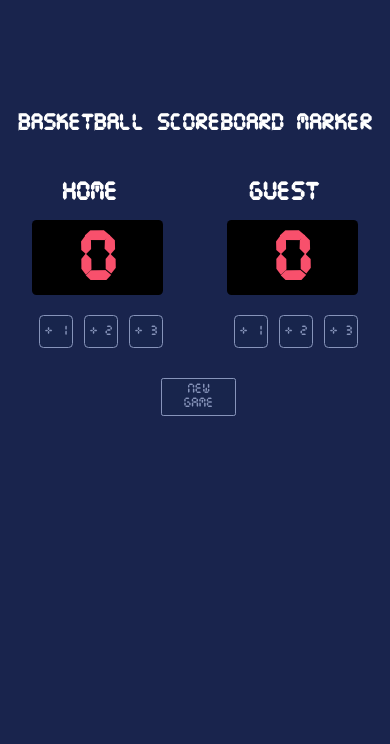
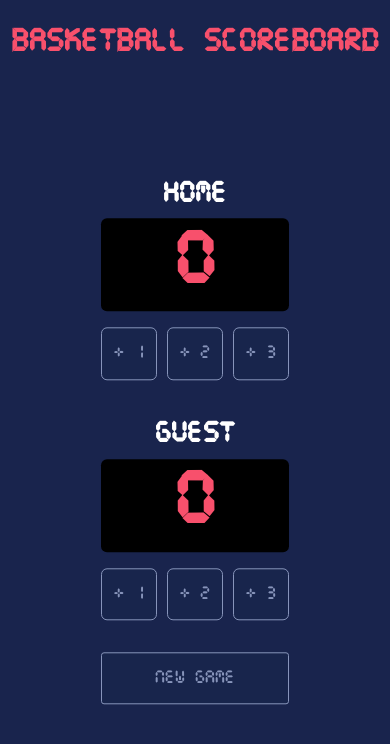
Before and after one commit to Ashwin-S-Nambiar/basketball-scoreboard, a plain HTML site: page index.html in a window 390 px wide. Drawn offline with nearby package versions, Linux system fonts and the light colour scheme.

Commit message:
refactored a whole lot of code and improved responsiveness of the code also.

```diff
--- a/index.css
+++ b/index.css
@@ -1,8 +1,7 @@
-body {
+* {
     margin: 0;
-    font-family: Cursed;
-    color: #FFFF;
-    background: #19244d;
+    padding: 0;
+    box-sizing: border-box;
 }
 
 @font-face {
@@ -10,132 +9,174 @@ body {
     src: url(CursedTimerUlil-Aznm.ttf);
 }
 
+body {
+    min-width: 375px;
+    padding: 0.5em;
+    font-family: Cursed;
+    color: #FFFF;
+    background: #19244d;
+}
+
+.header-main {
+    color: #f8506c;
+    font-size: 1.75rem;
+    text-align: center;
+}
+
 .container {
-    margin-top: 60px;
+    margin-top: 1em;
+    padding: 1em 0;
+    position: absolute;
+    left: 50%;
+    top: 50%;
+    transform: translate(-50%, -50%);
     display: flex;
+    flex-direction: column;
     justify-content: space-around;
+    gap: 1rem;
 }
 
 .header-3 {
-    margin: 0;
-    font-size: 40px;
-}
-
-#h3-home {
-    margin-left: 40px;
-}
-
-#h3-guest {
-    margin-left: 29px;
+    font-size: 1.6rem;
+    text-align: center;
+    padding: 0.35em;
 }
 
 .home-score {
-    margin-top: 18px;
-    padding-top: 10px;
     border-radius: 6px;
-    width: 175px;
-    height: 90px;
     background: #000000;
 }
 
 .guest-score {
-    margin-top: 18px;
-    padding-top: 10px;
     border-radius: 6px;
-    width: 175px;
-    height: 90px;
     background: #000000;
 }
 
 #score-value-1, #score-value-2 {
     font-family: Cursed;
-    font-size: 80px;
-    margin: 0;
-    margin-left: 62.5px;
+    padding: 0.15em 0;
+    font-size: 4rem;
+    text-align: center;
     color: #f8506c;
 }
 
-.plus-one {
+.plus-one, .plus-two, .plus-three  {
     color: #8794ba;
-    width: 45px;
-    height: 45px;
+    font-size: 1rem;
+    padding: 1em 0.75em;
     background-color: #18254c;
     border: 1px solid #8794ba;
     border-radius: 6px;
     font-family: Cursed;
 }
 
-.plus-two {
-    color: #8794ba;
-    width: 45px;
-    height: 45px;
-    margin-left: 5px;
-    margin-right: 5px;
-    background-color: #18254c;
-    border: 1px solid #8794ba;
-    border-radius: 6px;
-    font-family: Cursed;
-}
-
-.plus-three {
-    color: #8794ba;
-    width: 45px;
-    height: 45px;
-    background-color: #18254c;
-    border: 1px solid #8794ba;
-    border-radius: 6px;
-    font-family: Cursed;
+.plus-one:hover, .plus-two:hover, .plus-three:hover {
+    background-color: #f8506c;
+    transition: 0.2s ease-in-out;
 }
 
 .three-btns{
-    margin-top: 26px;
-    margin-left: 10px;
+    padding: 1em 0;
 }
 
-.new-game {
-    width: 100px;
-    margin: 0;
-    margin-left: -45px;
-    margin-top: 40px;
-    left: 50%;
-    position: absolute;
+.new-game,.new-game-2 {
     color: #8794ba;
     font-family: Cursed;
+    font-size: 1rem;
     background-color: #18254c;
     border: 1px solid #8794ba;
     border-radius: 3px;
-    padding-top: 5px;
-    padding-bottom: 5px;
-    padding-left: 10px;
-    padding-right: 10px;
+    padding: 1em 1.5em;
 }
 
-.header-main {
-    margin: 0 auto;
-    margin-top: 50px;
-    display: flex;
-    flex-direction: row;
-    align-self: center;
-    justify-content: center;
-    font-size: 30px;
+.new-game:hover, .new-game-2:hover {
+    background-color: #f8506c;
+    transition: 0.3s ease-in-out;
 }
 
-@media only screen and (max-width: 600px) {
-    body {
+.btn {
+    display: none;
+}
+
+/* Media Queries */
+
+/* xs */
+@media (min-width: 475px) {
+
+   .container {
+        margin-top: 1.75em;
+   }
+
+   #score-value-1, #score-value-2 {
+        font-size: 4.25rem;
+   }
+
+   .plus-one, .plus-two, .plus-three {
+        font-size: 1.2rem;
+   }
+
+   .new-game {
+    font-size: 1.2rem;
+   }
+}
+
+/* sm */
+@media (min-width: 640px) {
+   .header-main {
+        font-size: 2.5rem;
+   }
+
+   .container {
         margin: 0 auto;
-        margin-top: 150px;
-        zoom: 75%;
-    }
+        width: 100%;
+        height: 300px;
+        position: initial;
+        top: initial;
+        left: initial;
+        transform: initial;
+        flex-direction: row;
+   }
 
-    .header-main {
-        font-size: 27px;
-    }
+   .three-btns {
+        display: flex;
+        justify-content: space-around;
+        gap: 1em;
+   }
 
-    .home-container, .guest-container {
-        font-size: 16px;
-    }
+   .header-3 {
+        font-size: 2rem;
+   }
 
-    #h3-home, #h3-guest {
-        font-size: 30px;
-    }
+   #score-value-1, #score-value-2 {
+        font-size: 4.75rem;
+   }
+
+   .plus-one, .plus-two, .plus-three {
+        font-size: 1.35rem;
+   }
+
+   .new-game {
+        display: none;
+   }
+
+   .btn {
+        display: flex;
+        justify-content: center;
+   }
+
+   .new-game-2 {
+        font-size: 1.35rem;
+   }
 }
+
+/* md */
+/* @media (min-width: 768px) {} */
+
+/* lg */
+/* @media (min-width: 1024px) {} */
+
+/* xl */
+/* @media (min-width: 1280px) {} */
+
+/* 2xl */
+/* @media (min-width: 1536px) {} */
--- a/index.html
+++ b/index.html
@@ -7,7 +7,7 @@
         <title>Basketball Scoreboard Marker</title>
     </head>
     <body>
-        <h1 class="header-main">Basketball Scoreboard Marker</h1>
+        <h1 class="header-main">Basketball Scoreboard</h1>
         <div class="container">
             <div class="home-container">
                 <h3 class="header-3" id="h3-home">HOME</h3>
@@ -31,8 +31,11 @@
                     <button class="plus-three" onclick="plusThree('guest')">+ 3</button>
                 </div>
             </div>
+            <button class="new-game" onclick="clearInput()">New Game</button>
         </div>
-        <button class="new-game" onclick="clearInput()">New Game</button>
+        <div class="btn">
+            <button class="new-game-2" onclick="clearInput()">New Game</button>
+        </div>
         <script src="index.js"></script>
     </body>
 </html>
--- a/index.js
+++ b/index.js
@@ -2,8 +2,7 @@ let homeScore = document.getElementById("score-value-1")
 let guestScore = document.getElementById("score-value-2")
 let hcount = 0
 let gcount = 0
-// console.log("Home: " + homeScore.textContent)
-// console.log("Guest: " + guestScore.textContent)
+
 function plusOne(team) {
     if (team == "home") {
         let count = 0
```
